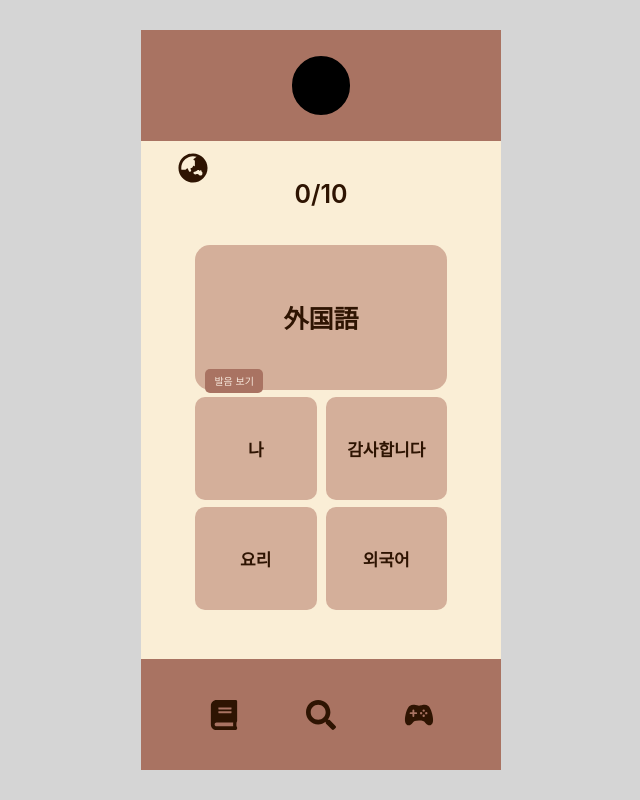
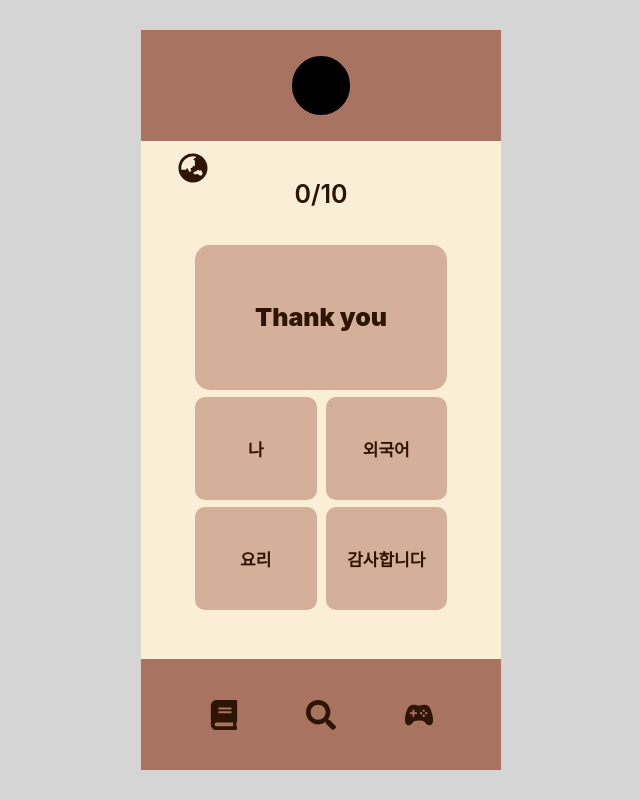
Before and after one commit to NamBaeDeop/VocaJam_FE, a React (Create React App) app: page / in a window 1280 px wide. Shown: the whole page, without its empty margins (319-959 px from the left). Built offline with nearby package versions, Linux system fonts and the light colour scheme.

Commit message:
퀴즈 기능 끝 스타일 추가 바람

```diff
--- /dev/null
+++ b/public/words/EN.json
@@ -0,0 +1,7 @@
+{
+  "meaning": "감사합니다",
+  "otherMeaning3": "외국어",
+  "otherMeaning2": "나",
+  "otherMeaning1": "요리",
+  "word": "Thank you"
+}
--- a/src/jsx/game/1.jsx
+++ /dev/null
@@ -1 +0,0 @@
-sssss;
--- a/src/jsx/game/FinishGame.jsx
+++ b/src/jsx/game/FinishGame.jsx
@@ -1,14 +1,33 @@
+import { useContext } from "react";
 import Finish from "../../css/game/FinishGameStyle";
+import { GameContext } from "./Game";
 function FinishGame() {
+  const { score, wrongWordArr, wrongWordList, setScore, setWrongWordList } =
+    useContext(GameContext);
+
   return (
-    <Finish>
+    <Finish className={score == 10 && wrongWordList == 0 ? "" : "remove"}>
       <div className="scoreBox">
         <span>틀린 단어</span>
-        <span className="score">0</span>
+        <span className="score">{wrongWordArr.current.length}</span>
       </div>
       <div className="btnBox">
-        <div className="wrongWords">틀린 단어 보기</div>
-        <div className="retry">재시작</div>
+        <div
+          className="wrongWords"
+          onClick={() => {
+            setWrongWordList(1);
+          }}
+        >
+          틀린 단어 보기
+        </div>
+        <div
+          className="retry"
+          onClick={() => {
+            setScore(0);
+          }}
+        >
+          재시작
+        </div>
       </div>
     </Finish>
   );
--- a/src/jsx/game/Game.jsx
+++ b/src/jsx/game/Game.jsx
@@ -1,32 +1,42 @@
+import { createContext, useRef, useState } from "react";
 import Header from "../default/Header";
 import Footer from "../default/Footer";
 import Main from "../../css/game/GameStyle";
 import GamePlay from "./GamePlay";
 import FinishGame from "./FinishGame";
 import WrongWords from "./WrongWords";
-import { useRef, useState } from "react";
-function Game(props) {
+
+export const GameContext = createContext();
+
+function Game() {
   const [score, setScore] = useState(0);
-  // const [worng, setWrong] = useState("");
-  // const [good, setGood] = useState("");
+  const [lan, setLan] = useState("EN");
+  const [wrongWordList, setWrongWordList] = useState(0);
   let answerBtn = useRef([]);
-  // console.log(answerBtn.current);
+  let wrongWordArr = useRef([]);
+
+  console.log(lan);
   return (
     <>
       <Header />
-      <Main>
-        {/* <WrongWords /> */}
-        {/* <FinishGame /> */}
-        <GamePlay
-          answerBtn={answerBtn}
-          score={score}
-          setScore={setScore}
-          // good={good}
-          // setGood={setGood}
-          // worng={worng}
-          // setWrong={setWrong}
-        />
-      </Main>
+      <GameContext.Provider
+        value={{
+          score,
+          lan,
+          wrongWordList,
+          setWrongWordList,
+          answerBtn,
+          wrongWordArr,
+          setScore,
+          setLan,
+        }}
+      >
+        <Main>
+          <WrongWords />
+          <FinishGame />
+          <GamePlay />
+        </Main>
+      </GameContext.Provider>
       <Footer />
     </>
   );
--- a/src/jsx/game/GamePlay.jsx
+++ b/src/jsx/game/GamePlay.jsx
@@ -1,22 +1,23 @@
-// import { CiGlobe } from "react-icons/ci";
 import { FaGlobeAsia } from "react-icons/fa";
 import Language from "./Language";
-import { useEffect, useRef, useState } from "react";
+import { useContext, useEffect, useRef, useState } from "react";
 import Play from "../../css/game/Play";
+import { GameContext } from "./Game";
 
-function GamePlay(props) {
+function GamePlay() {
+  const { score, lan, answerBtn, setLan, wrongWordArr, setScore } =
+    useContext(GameContext);
+
   const [pop, setPop] = useState("remove");
-  const [arr, setArr] = useState([]);
+  const [arr, setArr] = useState({});
   const [hint, setHint] = useState(false);
-  const [click, setClick] = useState(0);
-  const [worng, setWrong] = useState("");
-  const [good, setGood] = useState("");
 
   let ref = useRef();
 
   const fetchFunc = async () => {
     try {
-      let respons = await fetch("./words.json");
+      // let respons = await fetch(`localhost:8070/game/${lan}`);
+      let respons = await fetch(`../words/${lan}.json`);
       let dataArr = await respons.json();
       setArr(dataArr);
     } catch (err) {
@@ -26,14 +27,26 @@ function GamePlay(props) {
 
   useEffect(() => {
     fetchFunc();
-
     let set = new Set();
     while (set.size != 4) {
       set.add(Math.floor(Math.random() * 4));
     }
+    ref.current = Array.from(set);
+  }, [score, lan]);
 
-    ref.current = Array.from(set);
-  }, [props.score]);
+  if (answerBtn.current != "") {
+    for (let i = 0; i < 4; i++) {
+      answerBtn.current[i].className = answerBtn.current[i].className.replace(
+        /(good|wrong)/g,
+        ""
+      );
+    }
+  }
+
+  let randomNum0 = `${ref.current != undefined ? ref.current[0] : ""}`;
+  let randomNum1 = `${ref.current != undefined ? ref.current[1] : ""}`;
+  let randomNum2 = `${ref.current != undefined ? ref.current[2] : ""}`;
+  let randomNum3 = `${ref.current != undefined ? ref.current[3] : ""}`;
 
   const answerArr = [
     arr.meaning,
@@ -43,32 +56,24 @@ function GamePlay(props) {
   ];
   const classArr = ["mean", "no", "no", "no"];
 
-  if (props.answerBtn.current != "") {
-    for (let i = 0; i < 4; i++) {
-      props.answerBtn.current[i].className = props.answerBtn.current[
-        i
-      ].className.replace(/(good|wrong)/g, "");
-    }
-  }
   const answer = (e) => {
     if (e.target.className.replace(/(answer| )/g, "") == "mean") {
-      // setGood("good");
       e.target.className = e.target.className + " good";
     } else {
-      // setWrong("wrong");
       e.target.className = e.target.className + " wrong";
-      props.answerBtn.current.map((x, y) =>
+      wrongWordArr.current.push(arr);
+      answerBtn.current.map((x, y) =>
         x.className.replace(/(answer| )/g, "") == "mean"
           ? (x.className = x.className + " good")
           : ""
       );
     }
-    setTimeout(() => props.setScore((prev) => (prev = prev + 1)), 1500);
+    setTimeout(() => setScore((prev) => (prev = prev + 1)), 1500);
   };
 
   return (
-    <Play>
-      <Language pop={pop} setPop={setPop} />
+    <Play className={score == 10 ? "remove" : ""}>
+      <Language pop={pop} setPop={setPop} setLan={setLan} />
       <div className="gameHeader">
         <FaGlobeAsia
           className="globe"
@@ -76,15 +81,14 @@ function GamePlay(props) {
             setPop("");
           }}
         />
-        <p className="progress">
-          <span>{props.score}</span>/10
-        </p>
+        <p className="progress">{score}/10</p>
       </div>
       <div className="gameSection">
         <div className="question">
           <span className="word">{arr.word}</span>
           <span className="pronunciation">{hint ? arr.pronunciation : ""}</span>
           <button
+            className={lan != "EN" ? "" : "remove"}
             onClick={() => {
               setHint((prev) => !prev);
             }}
@@ -95,50 +99,42 @@ function GamePlay(props) {
         <div className="answerBox">
           <div className="answerTop">
             <div
-              className={`answer ${
-                classArr[`${ref.current != undefined ? ref.current[0] : ""}`]
-              } ${worng}`}
-              ref={(e) => (props.answerBtn.current[0] = e)}
+              className={`answer ${classArr[randomNum0]}`}
+              ref={(e) => (answerBtn.current[0] = e)}
               onClick={(e) => {
                 answer(e);
               }}
             >
-              {answerArr[`${ref.current != undefined ? ref.current[0] : ""}`]}
+              {answerArr[randomNum0]}
             </div>
             <div
-              className={`answer ${
-                classArr[`${ref.current != undefined ? ref.current[1] : ""}`]
-              }`}
-              ref={(e) => (props.answerBtn.current[1] = e)}
+              className={`answer ${classArr[randomNum1]}`}
+              ref={(e) => (answerBtn.current[1] = e)}
               onClick={(e) => {
                 answer(e);
               }}
             >
-              {answerArr[`${ref.current != undefined ? ref.current[1] : ""}`]}
+              {answerArr[randomNum1]}
             </div>
           </div>
           <div className="answerBtm">
             <div
-              className={`answer ${
-                classArr[`${ref.current != undefined ? ref.current[2] : ""}`]
-              }`}
-              ref={(e) => (props.answerBtn.current[2] = e)}
+              className={`answer ${classArr[randomNum2]}`}
+              ref={(e) => (answerBtn.current[2] = e)}
               onClick={(e) => {
                 answer(e);
               }}
             >
-              {answerArr[`${ref.current != undefined ? ref.current[2] : ""}`]}
+              {answerArr[randomNum2]}
             </div>
             <div
-              className={`answer ${
-                classArr[`${ref.current != undefined ? ref.current[3] : ""}`]
-              }`}
-              ref={(e) => (props.answerBtn.current[3] = e)}
+              className={`answer ${classArr[randomNum3]}`}
+              ref={(e) => (answerBtn.current[3] = e)}
               onClick={(e) => {
                 answer(e);
               }}
             >
-              {answerArr[`${ref.current != undefined ? ref.current[3] : ""}`]}
+              {answerArr[randomNum3]}
             </div>
           </div>
         </div>
--- a/src/jsx/game/Language.jsx
+++ b/src/jsx/game/Language.jsx
@@ -10,9 +10,30 @@ function Language(props) {
         x
       </span>
       <div className="languageBox">
-        <p>영어</p>
-        <p>일본어</p>
-        <p>중국어</p>
+        <p
+          className="EN"
+          onClick={(e) => {
+            props.setLan(e.target.className);
+          }}
+        >
+          영어
+        </p>
+        <p
+          className="JP"
+          onClick={(e) => {
+            props.setLan(e.target.className);
+          }}
+        >
+          일본어
+        </p>
+        <p
+          className="CN"
+          onClick={(e) => {
+            props.setLan(e.target.className);
+          }}
+        >
+          중국어
+        </p>
       </div>
     </LanguageBox>
   );
--- /dev/null
+++ b/src/jsx/game/WordCard.jsx
@@ -0,0 +1,14 @@
+function WordCard(props) {
+  return (
+    <>
+      <li className="word">
+        <p className="foreignLanguage">{props.x.word}</p>
+        <p className={`pronunciation ${props.lan == "EN" ? "remove" : ""}`}>
+          {props.x.pronunciation}
+        </p>
+        <p className="mean">{props.x.meaning}</p>
+      </li>
+    </>
+  );
+}
+export default WordCard;
--- a/src/jsx/game/WrongWords.jsx
+++ b/src/jsx/game/WrongWords.jsx
@@ -1,39 +1,17 @@
+import { useContext } from "react";
 import Wrong from "../../css/game/WrongWordStyle";
+import WordCard from "./WordCard";
+import { GameContext } from "./Game";
 function WrongWords() {
+  const { wrongWordArr, wrongWordList, lan } = useContext(GameContext);
+
   return (
-    <Wrong>
+    <Wrong className={wrongWordList ? "" : "remove"}>
       <h2>틀린 단어</h2>
       <ul className="wordList">
-        <li className="word">
-          <span>...</span>
-          <p className="foreignLanguage">学生</p>
-          <p className="pronunciation">がくせい</p>
-          <p className="mean">학생</p>
-        </li>
-        <li className="word">
-          <span>...</span>
-          <p className="foreignLanguage">学生</p>
-          <p className="pronunciation">がくせい</p>
-          <p className="mean">학생</p>
-        </li>
-        <li className="word">
-          <span>...</span>
-          <p className="foreignLanguage">学生</p>
-          <p className="pronunciation">がくせい</p>
-          <p className="mean">학생</p>
-        </li>
-        <li className="word">
-          <span>...</span>
-          <p className="foreignLanguage">学生</p>
-          <p className="pronunciation">がくせい</p>
-          <p className="mean">학생</p>
-        </li>
-        <li className="word">
-          <span>...</span>
-          <p className="foreignLanguage">学生</p>
-          <p className="pronunciation">がくせい</p>
-          <p className="mean">학생</p>
-        </li>
+        {wrongWordArr.current.map((x) => (
+          <WordCard x={x} lan={lan} />
+        ))}
       </ul>
     </Wrong>
   );
```
Also changed, not shown: public/words/CN.json (added, +8 -0 lines), public/words/JP.json (renamed from public/words.json).
